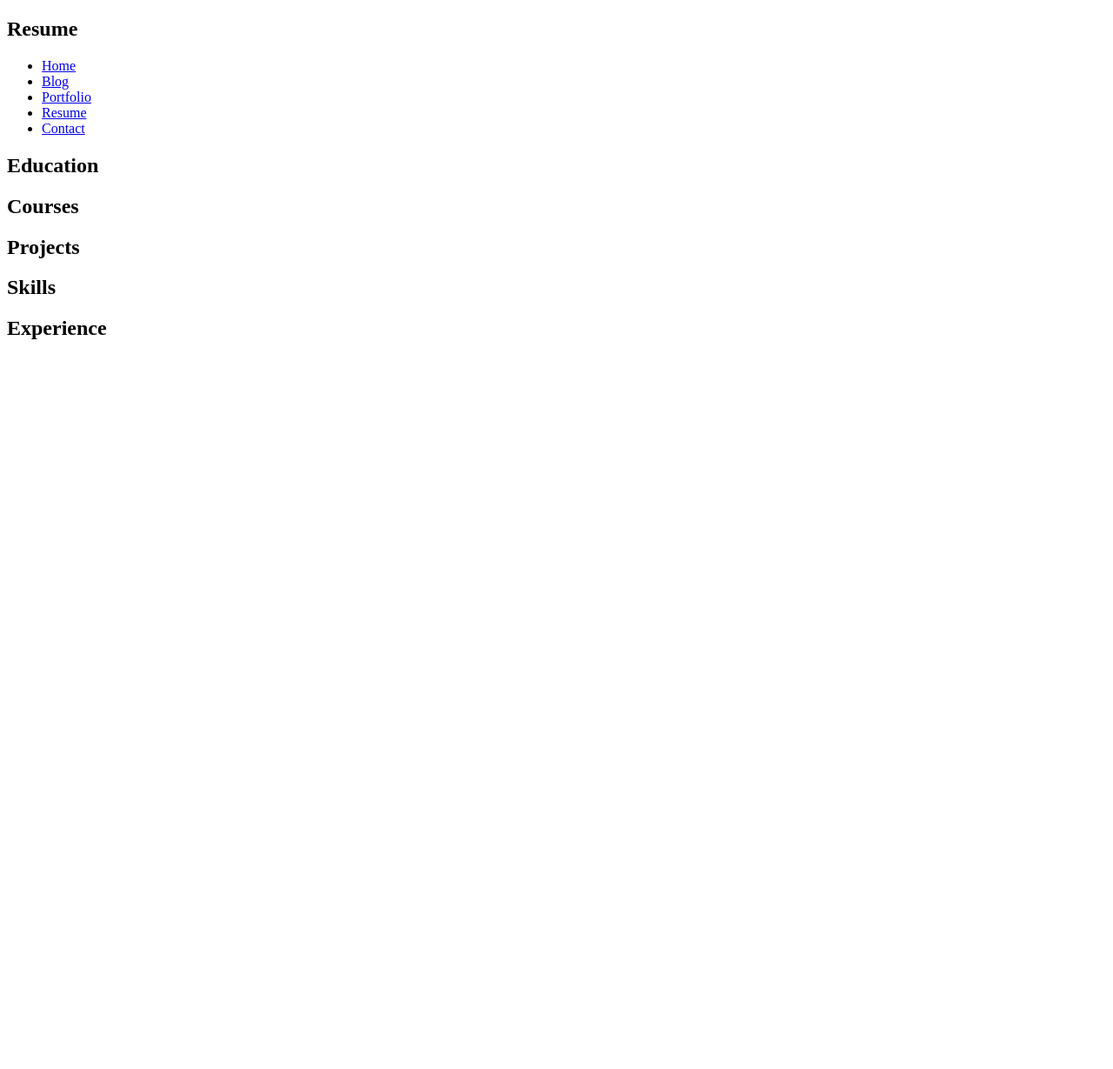
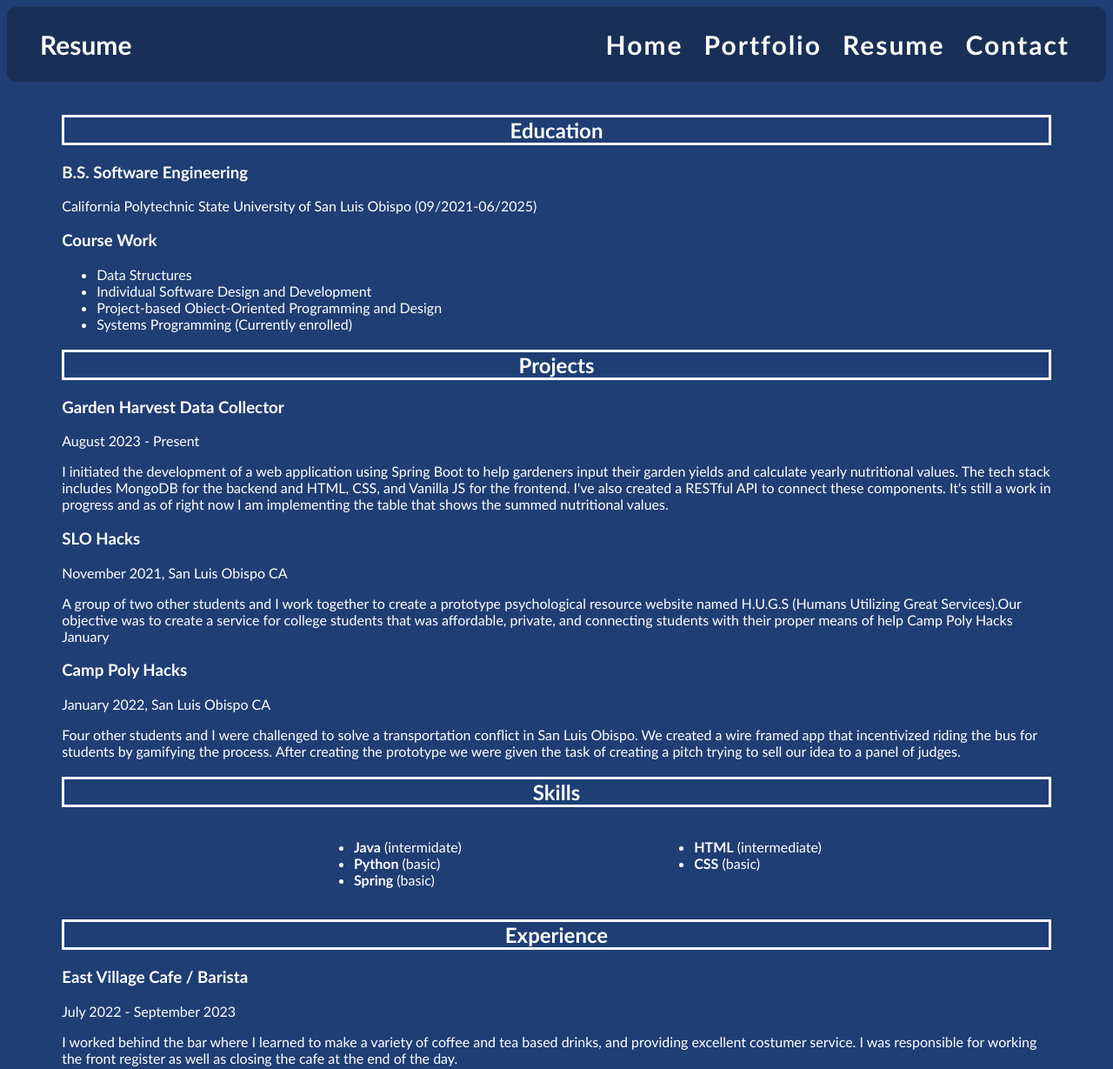
Before and after one commit to HoldenEv/HoldenEv.github.io, a plain HTML site: page resume.html in a window 1280 px wide. Shown: the top 1229 px of the page at 87% size. Before the commit the page ends 800 px from the top, so only its background shows below. Drawn offline with Linux system fonts and the light colour scheme.

Commit message:
feat: styled homepage and resume page

```diff
--- a/resume.html
+++ b/resume.html
@@ -1,53 +1,107 @@
 <!DOCTYPE html>
 <html lang="en">
   <head>
-    <meta charset="UTF-8">
-    <meta name="viewport" content="width=device-width, initial-scale=1.0">
-    <title>Document</title>
+
+    <title>Resume</title>
+    <link rel="stylesheet" href="styles.css" />
+    <link rel="icon" type="img/png" href="images/personal-icon.png" class="icon">
   </head>
-  <body>
+  <body style="background-color: #1f3e74;">
     <nav class="navbar">
       <h1 class="logo">Resume</h1>
       <ul class="nav-list">
         <li><a href="index.html">Home</a></li>
-        <li><a href="blog.html">Blog</a></li>
         <li><a href="portfolio.html">Portfolio</a></li>
         <li><a href="resume.html">Resume</a></li>
         <li><a href="contact.html">Contact</a></li>
       </ul>
     </nav>
-    <main>
+    <main id="resume-main">
       <div class="resume">
         <section class="section">
-          <h2 class="section-title">
-            Education
-          </h2>
+          <h2 class="section-title">Education</h2>
+          <div class="entry">
+            <h3 class="entry-title">
+              <strong>B.S. Software Engineering</strong>
+            </h3>
+            <p class="entry-info">
+              California Polytechnic State University of San Luis Obispo (09/2021-06/2025)
+            </p>
+            <h3 class="entry-title">Course Work</h2>
+            <ul>
+              <li>Data Structures</li>
+              <li>Individual Software Design and Development</li>
+              <li>Project-based Obiect-Oriented Programming and Design</li>
+              <li>Systems Programming (Currently enrolled)</li>
+            </ul>
+          </div>
+        </section>
+          <h2 class="section-title">Projects</h2>
+          <div class="entry">
+            <h3 class="entry-title">Garden Harvest Data Collector</h3>
+            <p class="project-duration">August 2023 - Present</p>
+            <p class="entry-info">
+              I initiated the development of a web application using Spring Boot to help gardeners input their garden yields
+              and calculate yearly nutritional values. The tech stack includes MongoDB for the backend and HTML, CSS, and
+              Vanilla JS for the frontend. I've also created a RESTful API to connect these components. It's still a work in
+              progress and as of right now I am implementing the table that shows the summed nutritional values.
+            </p>
+            <h3 class="entry-title">SLO Hacks</h3>
+            <p class="project-duration">November 2021, San Luis Obispo CA</p>
+            <p class="entry-info">
+              A group of two other students and I work together to create a prototype psychological resource website named H.U.G.S
+              (Humans Utilizing Great Services).Our objective was to create a service for college students that was affordable,
+              private, and connecting students with their proper means of help Camp Poly Hacks January
+            </p>
+            <h3 class="entry-title">Camp Poly Hacks</h3>
+            <p class="project-duration">January 2022, San Luis Obispo CA</p>
+            <p class="entry-info">
+              Four other students and I were challenged to solve a transportation conflict in San Luis Obispo. We created a wire framed
+              app that incentivized riding the bus for students by gamifying the process. After creating the prototype we were given the
+              task of creating a pitch trying to sell our idea to a panel of judges.
+            </p>
+          </div>
         </section>
         <section class="section">
-          <h2 class="section-title">
-            Courses
-          </h2>
+          <h2 class="section-title">Skills</h2>
+        <div style="display: flex;">
+          <ul style="margin-left: 26%;">
+            <li><strong>Java</strong> (intermidate)</li>
+            <li><strong>Python</strong> (basic)</li>
+            <li><strong>Spring</strong> (basic)</li>
+           </ul>
+          <ul style="margin-left: 20%;">
+            <li><strong>HTML</strong> (intermediate)</li>
+            <li><strong>CSS</strong> (basic)</li>
+          </ul>
+         </div>
         </section>
         <section class="section">
-          <h2 class="section-title">
-            Projects
-          </h2>
-        </section>
-        <section class="section">
-          <h2>
-            Skills
-          </h2>
-        </section>
-        <section class="section">
-          <h2 class="section-title">
-            Experience
-          </h2>
+          <h2 class="section-title">Experience</h2>
+          <div class="entry">
+            <h3 class="entry-title">East Village Cafe / Barista</h3>
+            <p class="job-duration">July 2022 - September 2023</p>
+            <p class="entry-info">
+              I worked behind the bar where I learned to make a variety of coffee and tea based drinks, and providing excellent costumer service.
+              I was responsible for working the front register as well as closing the cafe at the end of the day.
+            </p>
+            <h3>Accomplishments: </h3>
+            <ul>
+              <li>I helped develop and optimize the workflow of the cafe ensuring a smooth and coherent process to make the expediting process as smooth as possible.</li>
+              <li>Worked on a variety of other projects such as solving pluming issues, remodeling, and electrical work.</li>
+            </ul>
+
+            <h3 class="entry-title">Carmel Classics / Floor Salesperson</h3>
+            <p class="job-duration">May 2021- Sept 2021</p>
+            <p class="entry-info">
+              Some of the tasks that I was accountable for were restocking the store, greeting customers, working the register, and selling products to customers.
+            </p>
+          </div>
         </section>
       </div>
-
     </main>
     <footer class="footer">
-
+      <a href="resume.pdf" download >Download Resume</a>
     </footer>
   </body>
 </html>
--- a/styles.css
+++ b/styles.css
@@ -0,0 +1,101 @@
+*{
+  color: white;
+  font-family:'Gill Sans', 'Gill Sans MT', Calibri, 'Trebuchet MS', sans-serif;
+}
+
+h1 {
+  font-size: 30px;
+  margin-left: 3%;
+
+}
+
+.profile-icon {
+  width: 100px;
+  height: 100px;
+  border-radius: 100%;
+  margin: auto;
+}
+
+.about-image{
+  height: 50vh;
+  width: 58vh;
+  border-radius: 3%;
+  border-style: solid;
+  border-color: white;
+}
+
+.about-text {
+  font-size: 19px;
+}
+
+.navbar {
+  position: -webkit-sticky;
+  position: sticky;
+  top: 0;
+  width: 100%;
+  height: 7%;
+  z-index: 10;
+
+  display: flex;
+  justify-content: space-between;
+  align-items: center;
+  text-align: center;
+  background-color: var(--cg-black);
+  color: var(--cg-white);
+  padding: 0px 0px;
+  background-color: #192f56;
+  border-radius: 10px;
+}
+
+.nav-list {
+  display: flex;
+  flex-direction: row;
+  position: relative;
+  right: 30px;
+  list-style: none;
+}
+
+.navbar a {
+  color: var(--cg-white);
+  font-weight: bold;
+  margin: 0 12px;
+  text-decoration: none;
+  letter-spacing: 2px;
+  font-size: 30px;
+  box-shadow: inset 0 0 0 0 #54b3d6;
+  transition: color .3s ease-in-out, box-shadow .3s ease-in-out;
+}
+
+.navbar a:hover{
+  color:#54b3d6;
+  box-shadow: inset 200px 0 0 0 white;
+  color: black;
+  border-radius: 2px;
+}
+
+.section-title {
+  border-style: solid;
+  border-color: white;
+  text-align: center;
+}
+
+#resume-main {
+  margin-top: 3%;
+
+  width: 90%;
+  border-radius: 10px;
+  margin-left: 5%;
+}
+
+.footer {
+  display: flex;
+  justify-content: center;
+  align-items: center;
+  background-color: var(--cg-black);
+  color: var(--cg-white);
+  position: -webkit-sticky;
+  bottom: 0;
+  width: 100%;
+  height: 2.5rem;
+  background-color: #192f56;
+}
```
Also changed, not shown: blog.html (+2 -2 lines), contact.html (+5 -4 lines), index.html (+11 -9 lines), portfolio.html (+13 -4 lines), images/personal-icon.png (added), 1 other file.
